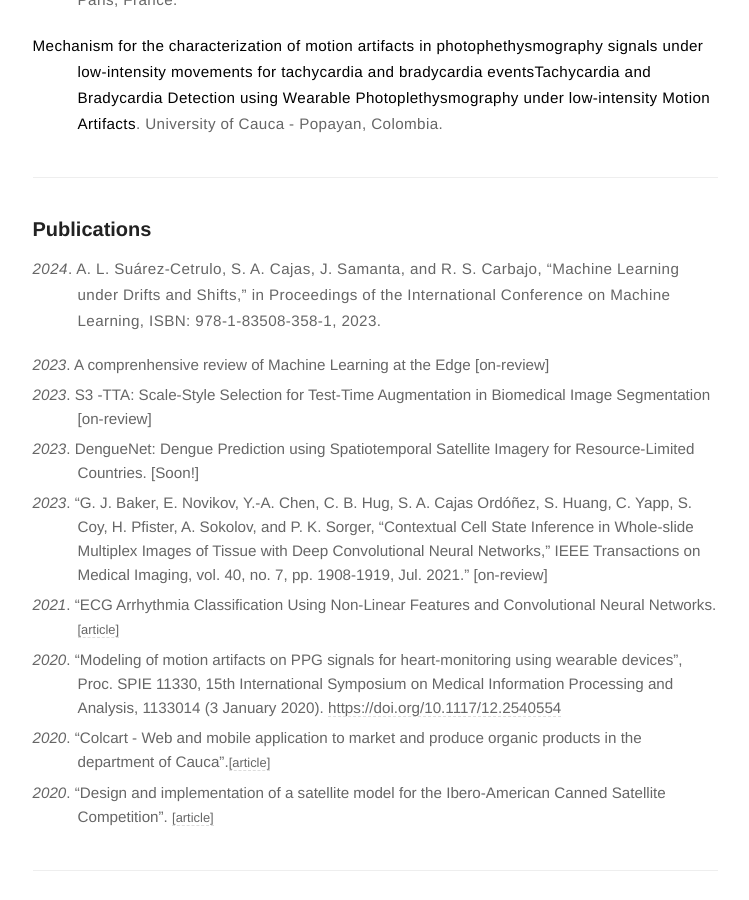
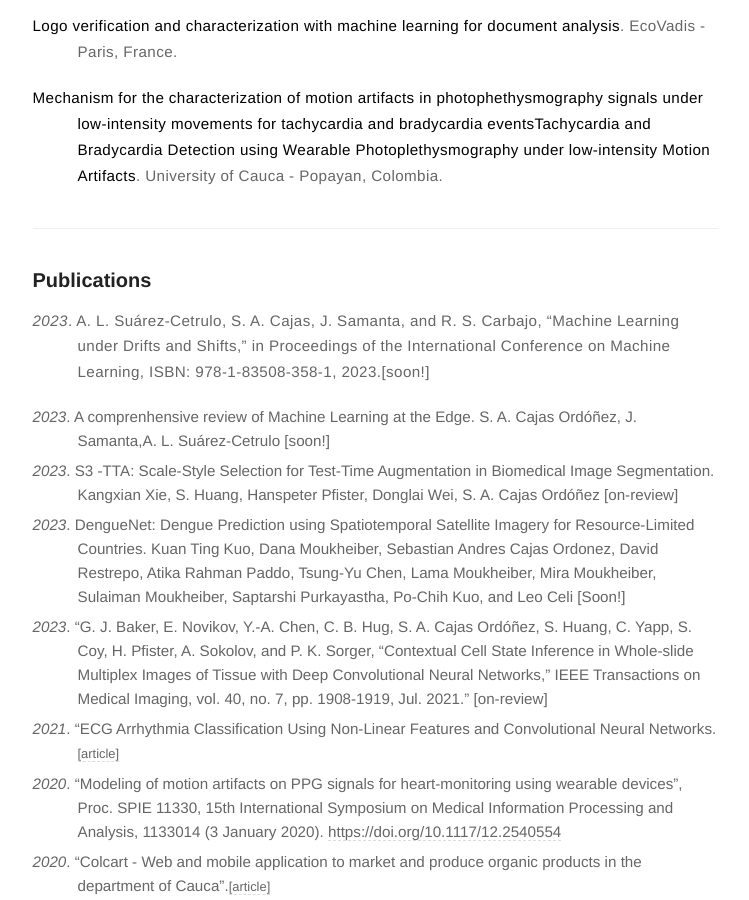
Before and after one commit to sebasmos/sebasmos.github.io, a Jekyll site: the page built from cv.md, in a window 1280 px wide and 900 px high, scrolled down 3334 px. Shown: the whole window, without its empty margins (265-1014 px from the left). Built offline with Jekyll 4.4.1, drawn with Linux system fonts in a browser that asks for light colours; some of the changed text lies outside the part shown.

Commit message:
jul 15 updates

```diff
--- a/cv.md
+++ b/cv.md
@@ -15,7 +15,7 @@ Jul 15 2023
 <hr />
 ### Work experience
 
-- *Sep 2022-present*. **AI Scientist** at the [National Irish Center for Applied AI](https://ceadar.ie/). Part of the main team developing the Artificial Intelligence of ([ICOS](https://www.icos-project.eu/)), a novel IoT to Cloud Operating System funded by the European Union’s HORIZON research. My tasks involve maintaining the high-performance computing HPC cluster, developping on DevOps developing AI APIs  (Docker, Kubernetes, singularity images, SLURM). And finally implementing cutting-edge generative models in multiple areas (NLP, Federated Learning, time-series & computer vision).
+- *Sep 2022-present*. **AI Scientist** at the [National Irish Center for Applied AI](https://ceadar.ie/).As a member of the core team working on the Artificial Intelligence of ([ICOS](https://www.icos-project.eu/)), an innovative IoT to Cloud Operating System supported by the European Union's HORIZON research. I mantain and ensure the optimal performance of the high-performance computing (HPC) cluster, as well as actively contributing to the development of AI APIs using DevOps practices such as Docker, Kubernetes, singularity images, and SLURM. Additionally, I am involved in implementing state-of-the-art generative models across diverse domains, including Natural Language Processing (NLP), Federated Learning, time-series analysis, and computer vision.
 
 - *Aug 2022-present*. **Computer Vision Research Fellow** at [Harvard University](https://www.seas.harvard.edu/person/sebastian-andres-cajas-ordonez). Develop/assess Computer Vision and Deep Learning algorithms on imaging-based single-cell methods projects on CyCIF using high-dimension microscopy images for the Harvard’s Visual Computing Group and Harvard Medical School’s Lab of Systems Pharmacology. Methods include instance segmentation algorithms, unsupervised learning, image translation models and unbiased pixel-level feature extraction over Lateral Spillover in Segmented Images of Tissue with Pixel-level Cell State. Supervised by Hanspeter Pfister and Siyu Huang. *Harvard john A. Paulson School of Engineering and Applied sciences*.
 
@@ -70,13 +70,13 @@ DS4A is an opportunity to learn the latest Data Science & AI techniques from a t
 
 ### Publications
 
-- *2024*. A. L. Suárez-Cetrulo, S. A. Cajas, J. Samanta, and R. S. Carbajo, "Machine Learning under Drifts and Shifts," in Proceedings of the International Conference on Machine Learning, ISBN: 978-1-83508-358-1, 2023.
+- *2023*. A. L. Suárez-Cetrulo, S. A. Cajas, J. Samanta, and R. S. Carbajo, "Machine Learning under Drifts and Shifts," in Proceedings of the International Conference on Machine Learning, ISBN: 978-1-83508-358-1, 2023.[soon!]
 
-- *2023*. A comprenhensive review of Machine Learning at the Edge [on-review]
+- *2023*. A comprenhensive review of Machine Learning at the Edge. S. A. Cajas Ordóñez, J. Samanta,A. L. Suárez-Cetrulo [soon!]
 - *2023*. S3 -TTA: Scale-Style Selection for Test-Time
-Augmentation in Biomedical Image Segmentation [on-review]
+Augmentation in Biomedical Image Segmentation. Kangxian Xie, S. Huang,  Hanspeter Pfister, Donglai Wei, S. A. Cajas Ordóñez [on-review]
 - *2023*. DengueNet: Dengue Prediction using Spatiotemporal Satellite Imagery for
-Resource-Limited Countries. [Soon!]
+Resource-Limited Countries. Kuan Ting Kuo, Dana Moukheiber, Sebastian Andres Cajas Ordonez, David Restrepo, Atika Rahman Paddo, Tsung-Yu Chen, Lama Moukheiber, Mira Moukheiber, Sulaiman Moukheiber, Saptarshi Purkayastha, Po-Chih Kuo, and Leo Celi [Soon!]
 - *2023*. "G. J. Baker, E. Novikov, Y.-A. Chen, C. B. Hug, S. A. Cajas Ordóñez, S. Huang, C. Yapp, S. Coy, H. Pfister, A. Sokolov, and P. K. Sorger, "Contextual Cell State Inference in Whole-slide Multiplex Images of Tissue with Deep Convolutional Neural Networks," IEEE Transactions on Medical Imaging, vol. 40, no. 7, pp. 1908-1919, Jul. 2021." [on-review]
 - *2021*. "ECG Arrhythmia Classification Using Non-Linear Features and Convolutional Neural Networks. [[article]](https://ieeexplore.ieee.org/document/9344175){:.cv-link}
 - *2020*. "Modeling of motion artifacts on PPG signals for heart-monitoring using wearable devices", Proc. SPIE 11330, 15th
```
